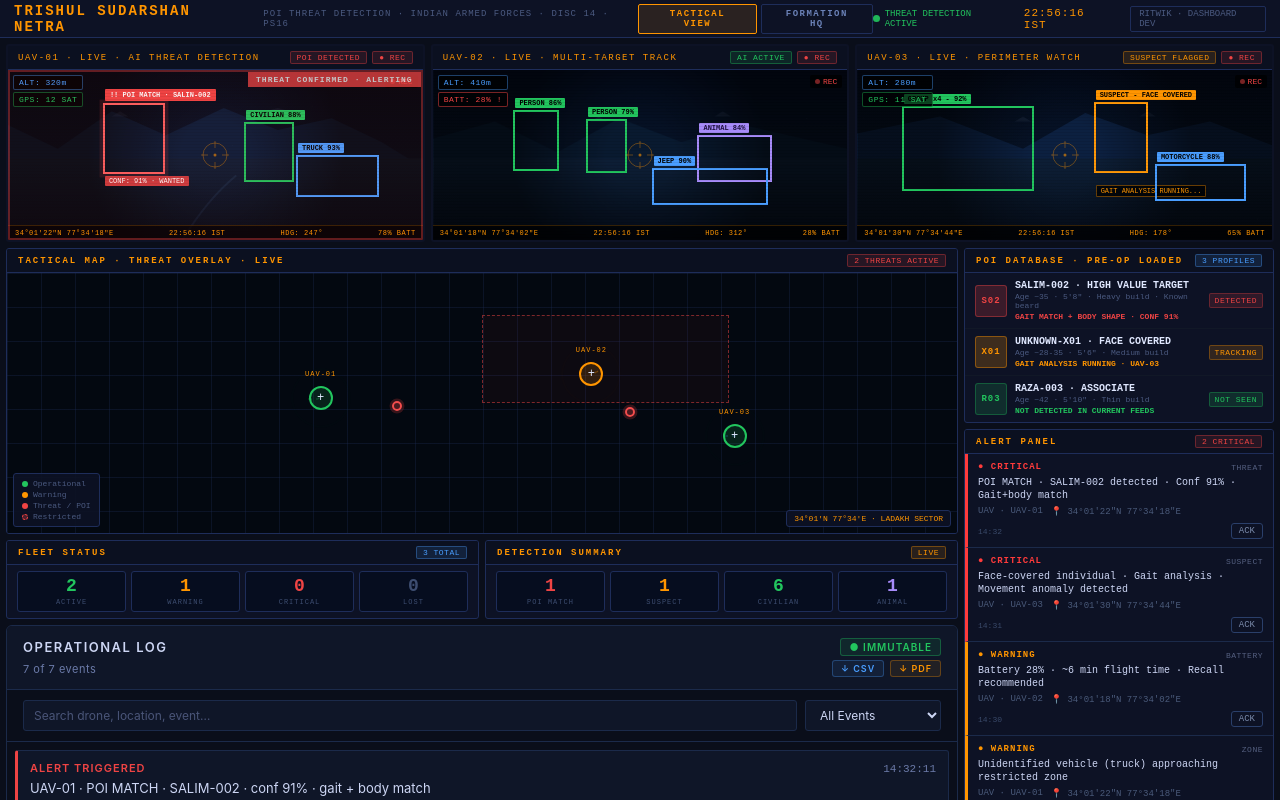
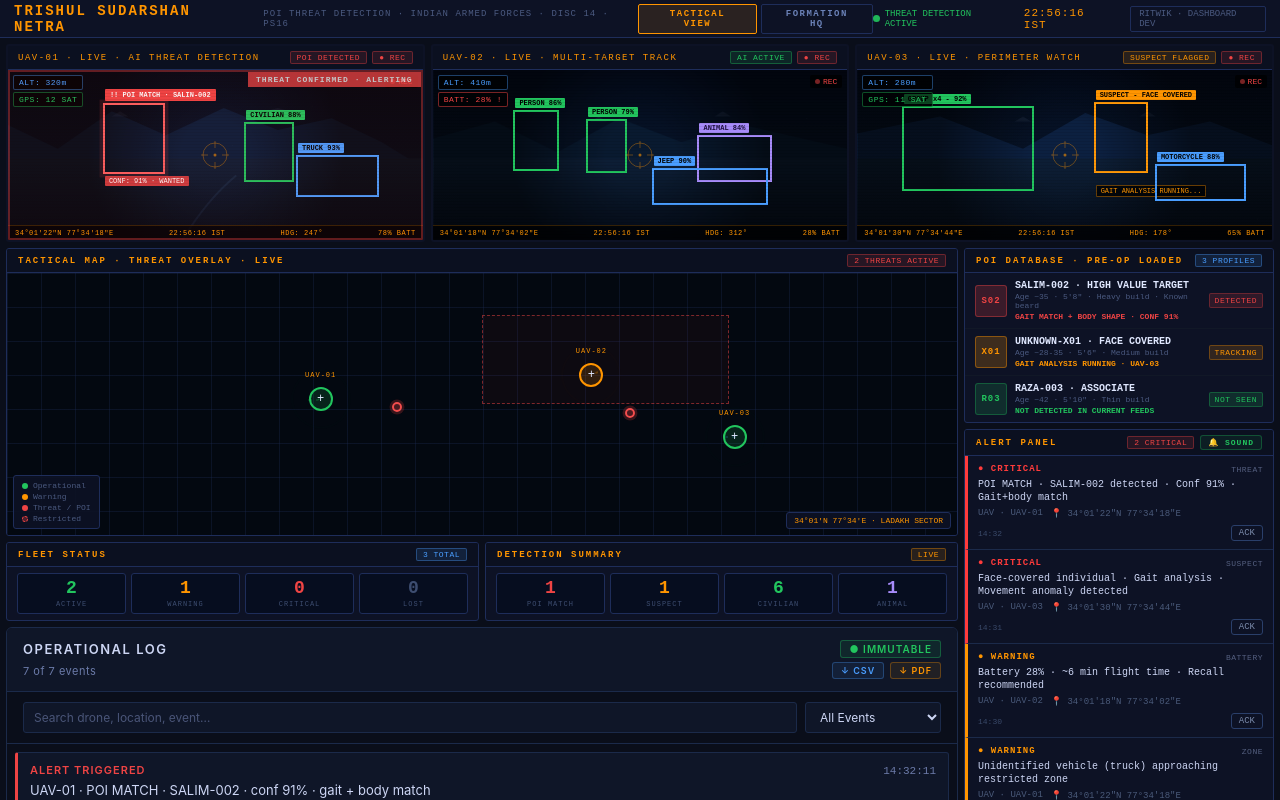
Before and after one commit to rohittariyal13/Ai-Drone-System, a React (Create React App) app in the folder Dashboard/: page / in a window 1280 px wide. Shown: the top 800 px of the page. Built offline with nearby package versions, Linux system fonts and the light colour scheme.

Commit message:
[F-32] Sound notification complete — severity-based beeps, mute toggle

```diff
--- a/Dashboard/src/components/AlertPanel/AlertPanel.css
+++ b/Dashboard/src/components/AlertPanel/AlertPanel.css
@@ -82,3 +82,32 @@
   color: #3a4a6a;
   font-family: monospace;
 }
+.alert-header-right {
+  display: flex;
+  align-items: center;
+  gap: 6px;
+}
+
+.mute-btn {
+  font-size: 8px;
+  letter-spacing: 1px;
+  font-weight: 600;
+  color: #22c55e;
+  background: rgba(34, 197, 94, 0.08);
+  border: 1px solid rgba(34, 197, 94, 0.3);
+  padding: 2px 7px;
+  border-radius: 3px;
+  cursor: pointer;
+  font-family: inherit;
+  transition: all 0.15s ease;
+}
+
+.mute-btn.muted {
+  color: #6b7aa8;
+  background: rgba(107, 122, 168, 0.08);
+  border-color: rgba(107, 122, 168, 0.3);
+}
+
+.mute-btn:hover {
+  opacity: 0.8;
+}
--- a/Dashboard/src/components/AlertPanel/AlertPanel.jsx
+++ b/Dashboard/src/components/AlertPanel/AlertPanel.jsx
@@ -1,11 +1,49 @@
-import React, { useState } from "react";
+import React, { useState, useEffect, useRef } from "react";
 import { ALERTS } from "../../constants/data";
 import "./AlertPanel.css";
 
 const SEVERITY_ORDER = { CRITICAL: 0, WARNING: 1, INFO: 2 };
 
+const playAlertBeep = (severity = "CRITICAL") => {
+  try {
+    const ctx = new (window.AudioContext || window.webkitAudioContext)();
+
+    const config = {
+      CRITICAL: { beeps: 6, freq: 1100, duration: 0.15, gap: 0.12, gain: 0.4 },
+      WARNING:  { beeps: 3, freq: 880,  duration: 0.12, gap: 0.15, gain: 0.3 },
+      INFO:     { beeps: 1, freq: 660,  duration: 0.10, gap: 0.20, gain: 0.2 },
+    };
+
+    const { beeps, freq, duration, gap, gain } = config[severity] || config.CRITICAL;
+
+    for (let i = 0; i < beeps; i++) {
+      const startTime = ctx.currentTime + i * (duration + gap);
+      const osc       = ctx.createOscillator();
+      const gainNode  = ctx.createGain();
+
+      osc.connect(gainNode);
+      gainNode.connect(ctx.destination);
+
+      osc.frequency.value = freq;
+      osc.type = "square";
+
+      gainNode.gain.setValueAtTime(gain, startTime);
+      gainNode.gain.exponentialRampToValueAtTime(0.001, startTime + duration);
+
+      osc.start(startTime);
+      osc.stop(startTime + duration);
+    }
+  } catch (e) {
+    console.warn("Audio playback failed:", e);
+  }
+};
+
 export default function AlertPanel({ alerts = ALERTS, onAlertClick }) {
   const [acknowledged, setAcknowledged] = useState({});
+  const [muted, setMuted]               = useState(false);
+
+  const prevCriticalCount = useRef(0);
+  const prevWarningCount  = useRef(0);
 
   const sorted = [...alerts].sort(
     (a, b) =>
@@ -17,13 +55,33 @@ export default function AlertPanel({ alerts = ALERTS, onAlertClick }) {
     (a) => a.severity === "CRITICAL" && !acknowledged[a.id]
   ).length;
 
+  const warningCount = alerts.filter(
+    (a) => a.severity === "WARNING" && !acknowledged[a.id]
+  ).length;
+
+  // Beep on new CRITICAL alerts
+  useEffect(() => {
+    if (!muted && criticalCount > prevCriticalCount.current) {
+      playAlertBeep("CRITICAL");
+    }
+    prevCriticalCount.current = criticalCount;
+  }, [criticalCount, muted]);
+
+  // Beep on new WARNING alerts
+  useEffect(() => {
+    if (!muted && warningCount > prevWarningCount.current) {
+      playAlertBeep("WARNING");
+    }
+    prevWarningCount.current = warningCount;
+  }, [warningCount, muted]);
+
   const handleAck = (id) => {
     setAcknowledged((prev) => ({ ...prev, [id]: true }));
   };
 
   const getColor = (severity) => {
     if (severity === "CRITICAL") return "#FF3B3B";
-    if (severity === "WARNING") return "#FF9500";
+    if (severity === "WARNING")  return "#FF9500";
     return "#00FF88";
   };
 
@@ -31,9 +89,18 @@ export default function AlertPanel({ alerts = ALERTS, onAlertClick }) {
     <div className="panel">
       <div className="panel-header">
         <span className="panel-title">ALERT PANEL</span>
-        {criticalCount > 0 && (
-          <span className="badge badge-red">{criticalCount} CRITICAL</span>
-        )}
+        <div className="alert-header-right">
+          {criticalCount > 0 && (
+            <span className="badge badge-red">{criticalCount} CRITICAL</span>
+          )}
+          <button
+            className={`mute-btn ${muted ? "muted" : ""}`}
+            onClick={() => setMuted((m) => !m)}
+            title={muted ? "Unmute alerts" : "Mute alerts"}
+          >
+            {muted ? "🔇 MUTED" : "🔔 SOUND"}
+          </button>
+        </div>
       </div>
 
       <div className="alert-list">
@@ -50,14 +117,11 @@ export default function AlertPanel({ alerts = ALERTS, onAlertClick }) {
               </span>
               <span className="alert-type-badge">{a.type}</span>
             </div>
-
             <div className="alert-msg">{a.message}</div>
-
             <div className="alert-meta">
               <span>UAV · {a.drone_id}</span>
               <span>📍 {a.location}</span>
             </div>
-
             <div className="alert-footer-row">
               <span className="alert-time">{a.time}</span>
               {!acknowledged[a.id] ? (
```
